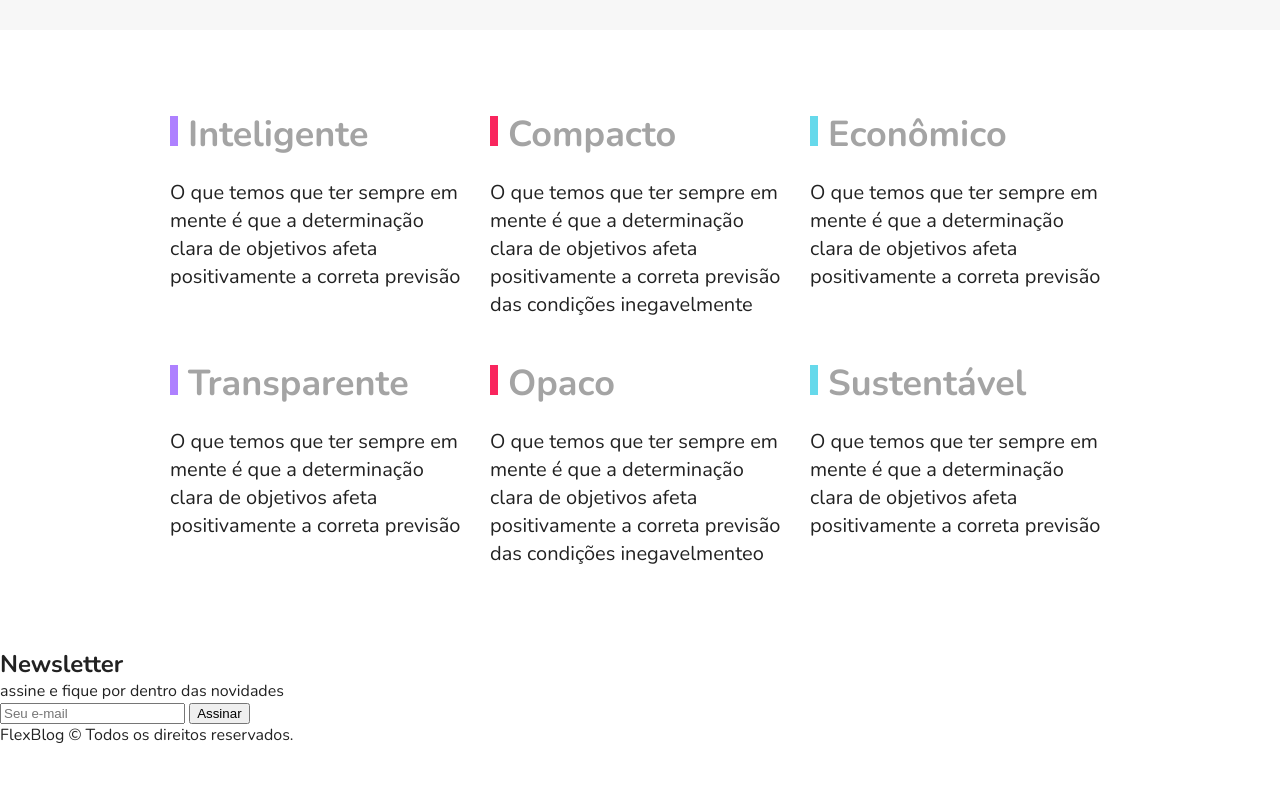
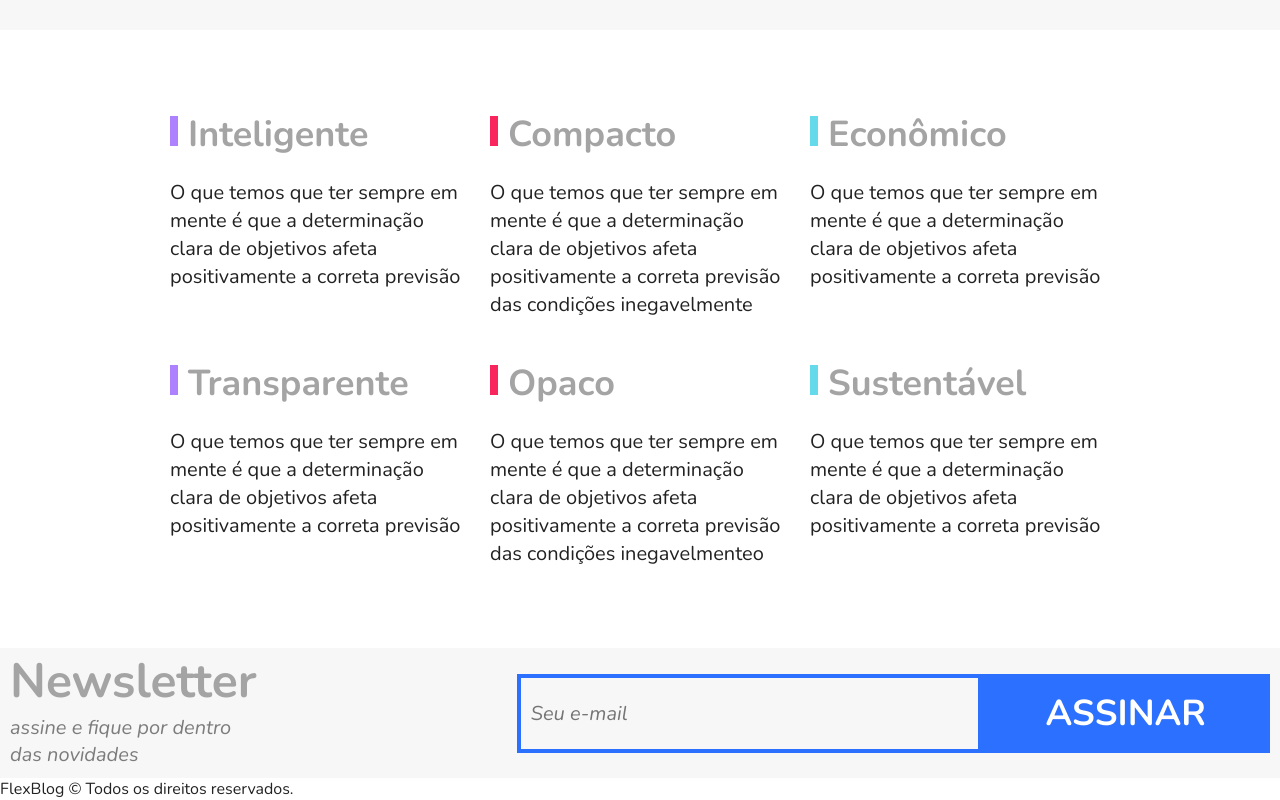
Before and after one commit to luccahora/Flexblog, a plain HTML site: page flexblog/index.html in a window 1280 px wide. Shown: the part 2434-3234 px from the top of the page. Before the commit the page ends 3180 px from the top, so only its background shows below. Drawn offline with nearby package versions, Linux system fonts and the light colour scheme.

Commit message:
Section Newsletter

```diff
--- a/flexblog/css/style.css
+++ b/flexblog/css/style.css
@@ -287,15 +287,15 @@ img {
   background: blue;
 }
 
-.qualidade-item:nth-of-type(3n+1) h2::before {
+.qualidade-item:nth-of-type(3n + 1) h2::before {
   background: #ae81ff;
 }
 
-.qualidade-item:nth-of-type(3n+2) h2::before {
+.qualidade-item:nth-of-type(3n + 2) h2::before {
   background: #f9265e;
 }
 
-.qualidade-item:nth-of-type(3n+3) h2::before {
+.qualidade-item:nth-of-type(3n + 3) h2::before {
   background: #66d9eb;
 }
 
@@ -304,3 +304,66 @@ img {
   line-height: 1.4;
   /* color: #7c7c7c; */
 }
+
+/* Newsletter */
+
+.newsletter {
+  background: #f7f7f7;
+  /* padding: 60px calc(100% - 960px / 2); */
+  display: flex;
+  align-content: space-between;
+  flex-wrap: wrap;
+}
+
+.newsletter-info {
+  flex: 1 1 240px;
+  margin: 0 10px;
+}
+
+.newsletter-info h1 {
+  font-size: 3em;
+  color: #a4a4a4;
+}
+
+.newsletter-info p {
+  font-size: 1.25em;
+  font-style: italic;
+  max-width: 230px;
+  color: #7c7c7c;
+  margin-bottom: 10px;
+}
+
+.newsletter-form {
+  flex: 2 1 260px;
+  margin: 0 10px;
+  align-self: center;
+  display: flex;
+  flex-wrap: wrap;
+}
+
+.newsletter-form input {
+  flex: 3 1 200px;
+  font-size: 1.25em;
+  color: #7c7c7c;
+  font-style: italic;
+  font-family: "Nunito", Helvetica, Arial, sans-serif;
+  border: 4px solid #2c70ff;
+  background: transparent;
+  padding: 15px 10px;
+  margin: 0px;
+  border-radius: 0px;
+}
+
+.newsletter-form button {
+  flex: 1 1 200px;
+  font-family: "Nunito", Helvetica, Arial, sans-serif;
+  font-size: 2.25em;
+  font-weight: bold;
+  text-transform: uppercase;
+  background: #2c70ff;
+  color: white;
+  margin: 0px;
+  cursor: pointer;
+  border: 0px;
+  padding: 15px 10px;
+}
--- a/flexblog/index.html
+++ b/flexblog/index.html
@@ -154,7 +154,7 @@
             <h1>Newsletter</h1>
             <p>assine e fique por dentro das novidades</p>
         </div>
-        <form>
+        <form class="newsletter-form">
             <input type="text" placeholder="Seu e-mail">
             <button>Assinar</button>
         </form>
```
